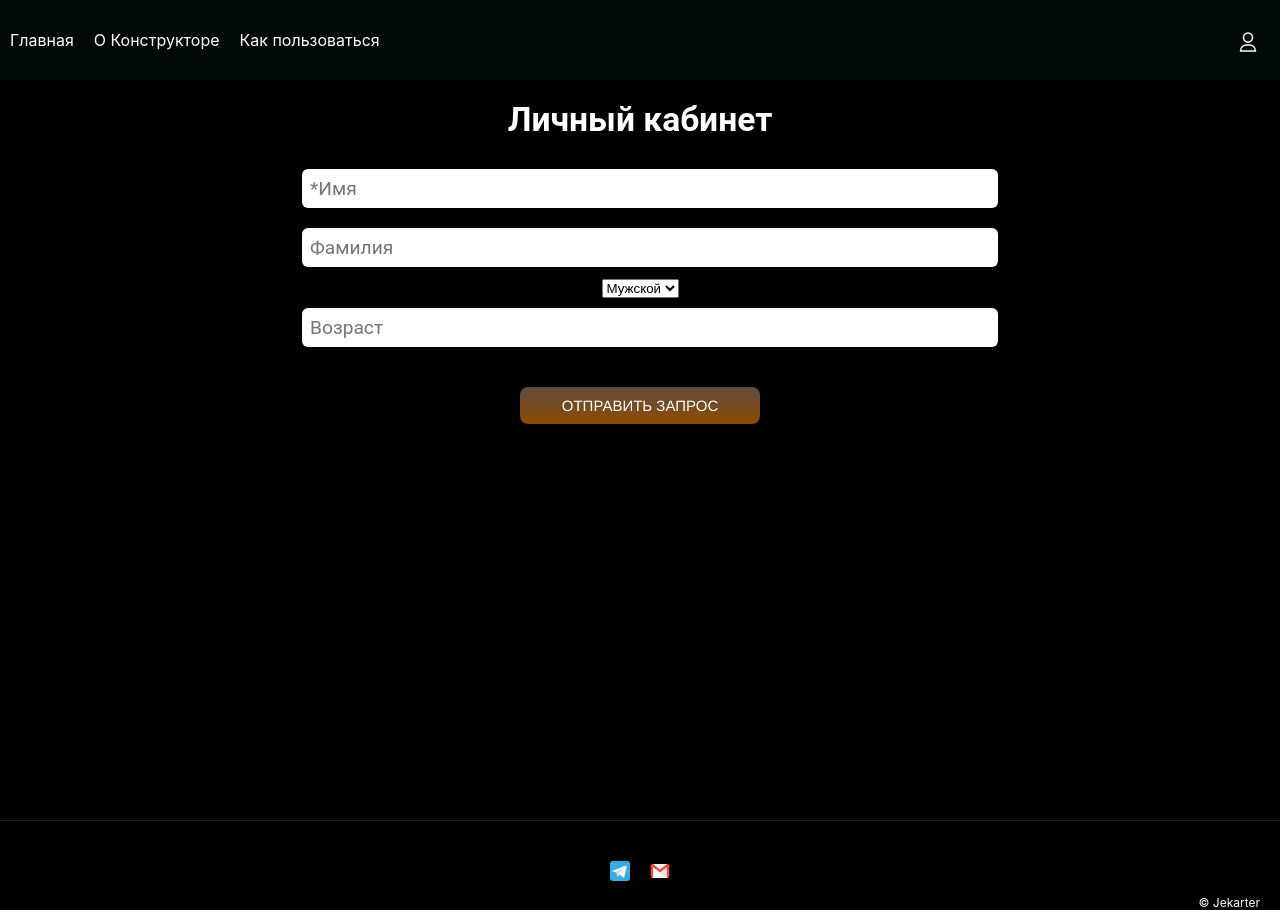
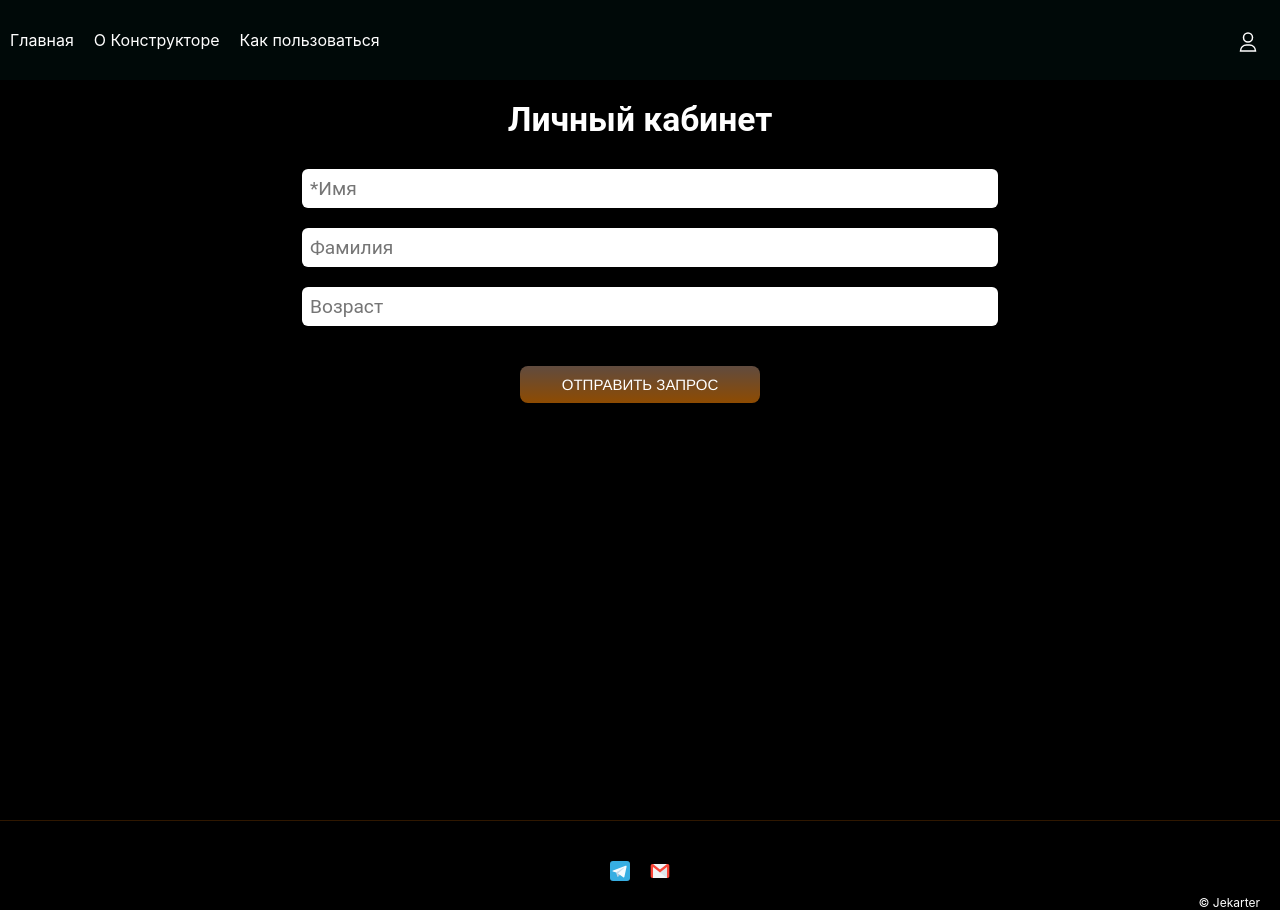
Before and after one commit to Jekarter/training-program, a Next.js app: page /profile in a window 1280 px wide. Built offline with nearby package versions, Linux system fonts and the light colour scheme.

Commit message:
fix exrcise second image

```diff
--- a/src/components/Cards/Cards.tsx
+++ b/src/components/Cards/Cards.tsx
@@ -35,7 +35,6 @@ const Cards = () => {
 
   return (
     <div className={styles.catalog}>
-      <div>
       <ul className={styles.list}>
         {getFilterResultsRadio(cards).map((filterCard: cardObject) => (
           <Link href={`../../exercise/${filterCard.id}`} key={filterCard.id}>
@@ -49,7 +48,6 @@ const Cards = () => {
         ))}
       </ul>
     </div>
-    </div>
   );
 };
 
--- a/src/components/ExerciseContainer/ExerciseContainer.tsx
+++ b/src/components/ExerciseContainer/ExerciseContainer.tsx
@@ -37,13 +37,15 @@ const ExerciseContainer = ({ ...props }: cardObject) => {
       </div>
       <div className={styles.textContainer}>
         <div className={styles.imageContainer}>
-          {props.imgSecond ?? (
+          {props.imgSecond ? (
             <Image
               src={props.imgSecond}
               alt={props.title}
               width={300}
               height={300}
             />
+          ) : (
+            <div>{props.title}</div>
           )}
         </div>
         <p className={styles.description}>{props.descriptionSecond}</p>
--- a/src/components/MyProfile/MyProfile.tsx
+++ b/src/components/MyProfile/MyProfile.tsx
@@ -9,13 +9,6 @@ type Inputs = {
   name: string;
   secondName: string;
   age: number;
-  gender: Gender;
-};
-
-type Gender = {
-  male: 'male';
-  female: 'female';
-  other: 'other';
 };
 
 const MyProfile = () => {
@@ -46,12 +39,6 @@ const MyProfile = () => {
           {...register('secondName')}
         />
 
-        <select {...register('gender')}>
-          <option value="male">Мужской</option>
-          <option value="female">Женский</option>
-          <option value="other">Другой</option>
-        </select>
-
         <input
           className={styles.field}
           placeholder="Возраст"
```
Lines whose indentation alone changed are shown as unchanged.
